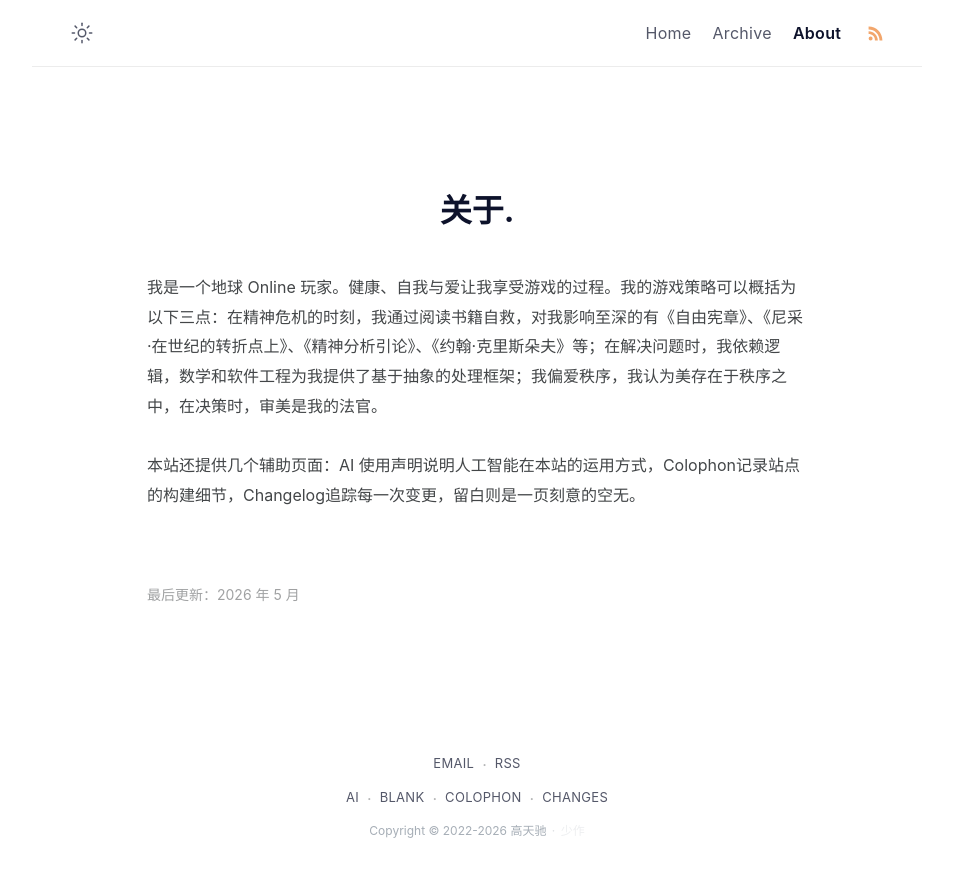
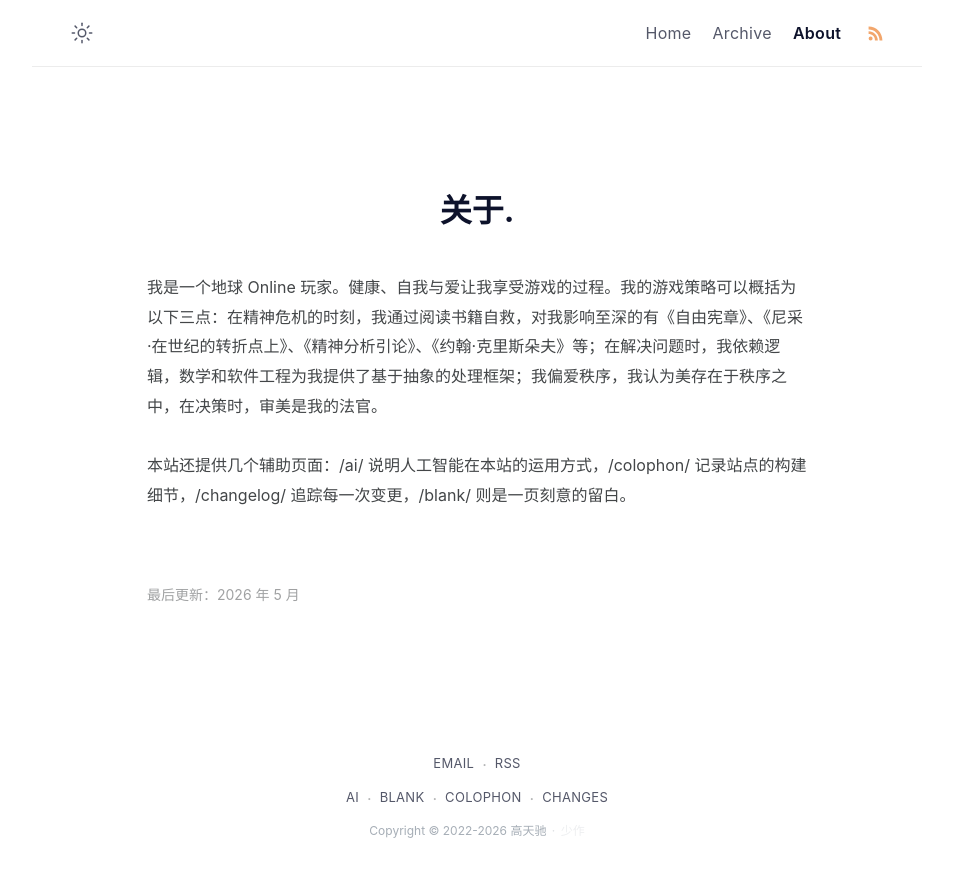
Before and after one commit to gaotianchi/gaotianchi.github.io, a Jekyll site: the page built from about.md, in a window 1280 px wide. Shown: the top 877 px of the page, without its empty margins (163-1116 px from the left). Built offline with Jekyll 4.4.1, drawn with Linux system fonts in a browser that asks for light colours.

Commit message:
refine: update auxiliary page links in about section for improved readability

```diff
--- a/about.md
+++ b/about.md
@@ -10,6 +10,6 @@ title: 关于
 
 我是一个地球 Online 玩家。健康、自我与爱让我享受游戏的过程。我的游戏策略可以概括为以下三点：在精神危机的时刻，我通过阅读书籍自救，对我影响至深的有《自由宪章》、《尼采·在世纪的转折点上》、《精神分析引论》、《约翰·克里斯朵夫》等；在解决问题时，我依赖逻辑，数学和软件工程为我提供了基于抽象的处理框架；我偏爱秩序，我认为美存在于秩序之中，在决策时，审美是我的法官。
 
-本站还提供几个辅助页面：<a href="/ai/">AI 使用声明</a>说明人工智能在本站的运用方式，<a href="/colophon/">Colophon</a>记录站点的构建细节，<a href="/changelog/">Changelog</a>追踪每一次变更，<a href="/blank/">留白</a>则是一页刻意的空无。
+本站还提供几个辅助页面：[/ai/](/ai/) 说明人工智能在本站的运用方式，[/colophon/](/colophon/) 记录站点的构建细节，[/changelog/](/changelog/) 追踪每一次变更，[/blank/](/blank/) 则是一页刻意的留白。
 
 <small style="display:block; margin-top: 3em; opacity: 0.5;">最后更新：2026 年 5 月</small>
```
